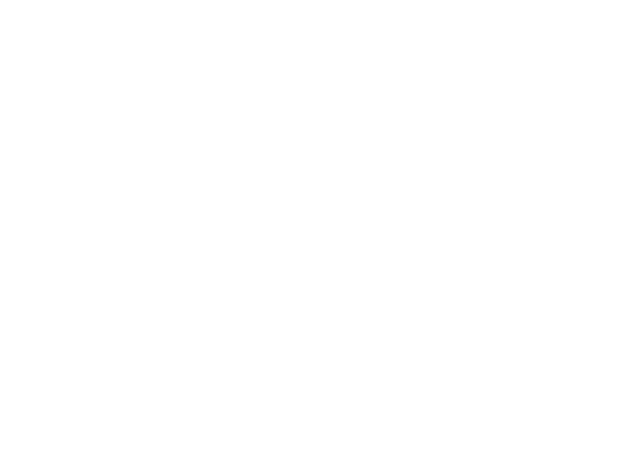
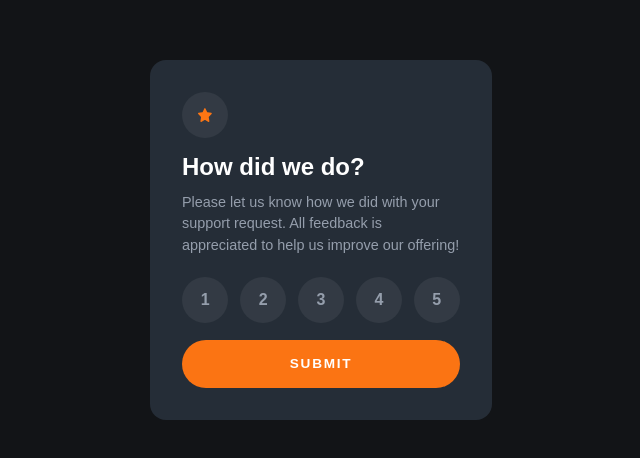
Before and after one commit to zeyd-inik/interactive-rating-component-main, a Vue app: page / in a window 1280 px wide. Shown: the part 160-618 px from the top of the page, without its empty margins (319-959 px from the left). Built offline with nearby package versions, Linux system fonts and the light colour scheme.

Commit message:
create HomeView.vue

```diff
--- a/index.html
+++ b/index.html
@@ -1,9 +1,9 @@
 <!DOCTYPE html>
 <html lang="en">
     <head>
-    <meta charset="UTF-8">
-    <link rel="icon" href="/favicon.ico">
-    <meta name="viewport" content="width=device-width, initial-scale=1.0">
+        <meta charset="UTF-8" />
+        <link rel="icon" href="/favicon.ico" />
+        <meta name="viewport" content="width=device-width, initial-scale=1.0" />
         <title>Vite App</title>
     </head>
     <body>
--- a/src/assets/main.css
+++ b/src/assets/main.css
@@ -6,13 +6,15 @@
     --very-dark-blue: hsl(216, 12%, 8%);
     --desktop: 1440px;
 }
+
 /* Custom Font */
 @import url('https://fonts.googleapis.com/css2?family=Overpass:wght@400;700&display=swap');
 
-body {
+/* CSS Reset */
+* {
+    box-sizing: border-box;
     font-family: 'Overpass', sans-serif;
 }
-/* CSS Reset */
 
 html,
 body,
--- a/src/views/HomeView.vue
+++ b/src/views/HomeView.vue
@@ -1,7 +1,132 @@
 <template>
-    <div></div>
+    <div class="home_view">
+        <div class="rate_box">
+            <div class="circle">
+                <img src="../assets/images/icon-star.svg" alt="star" />
+            </div>
+            <h1 class="title">How did we do?</h1>
+            <p class="text">
+                Please let us know how we did with your support request. All feedback is appreciated to help us improve
+                our offering!
+            </p>
+            <!-- create circles with v-for -->
+            <div class="circles_container">
+                <div
+                    class="circle number"
+                    :class="{ circle_hover: selectedCircle === index }"
+                    v-for="(num, index) in 5"
+                    :key="index"
+                    @click="handleCircleClick(index)"
+                >
+                    {{ num }}
+                </div>
+            </div>
+            <button class="btn">submit</button>
+        </div>
+    </div>
 </template>
 
-<script setup></script>
+<script setup>
+import { ref } from 'vue';
+const selectedCircle = ref(null);
+const handleCircleClick = (idx) => {
+    selectedCircle.value = idx;
+};
+</script>
 
-<style scoped></style>
+<style scoped>
+.home_view {
+    height: 100vh;
+    background-color: var(--very-dark-blue);
+    display: flex;
+    justify-content: center;
+    align-items: center;
+    font-family: 'Overpass', sans-serif;
+}
+.rate_box {
+    width: 342px;
+    height: 360px;
+    max-width: 470px;
+    display: flex;
+    flex-direction: column;
+    align-items: flex-start;
+    justify-content: space-between;
+    background-color: var(--dark-blue);
+    padding: 2rem;
+    border-radius: 1rem;
+    overflow: auto;
+}
+.circle {
+    width: 2.9rem;
+    height: 2.9rem;
+    border-radius: 50%;
+    display: flex;
+    justify-content: center;
+    align-items: center;
+    background-color: rgba(255, 255, 255, 0.061);
+}
+.circle::selection {
+    background-color: transparent;
+}
+.circle.number:hover {
+    background-color: var(--orange);
+    color: white;
+    transition: all 0.2s ease;
+    cursor: pointer;
+}
+
+.btn {
+    width: 100%;
+    height: 3rem;
+    border: none;
+    border-radius: 50px;
+    background-color: var(--orange);
+    color: white;
+    font-weight: 700;
+    font-size: 0.85rem;
+    cursor: pointer;
+    text-transform: uppercase;
+    letter-spacing: 1.7px;
+}
+.btn:active {
+    transform: translateY(2px);
+    box-shadow: 0px -1px 0.1rem rgba(0, 0, 0, 0.1);
+}
+.btn:hover {
+    background-color: white;
+    transition: all 0.2s ease;
+    color: var(--orange);
+}
+.title {
+    font-size: 1.5rem;
+    font-weight: 700;
+    color: white;
+    margin: 1rem 0;
+}
+.text {
+    font-size: 0.9rem;
+    font-weight: 400;
+    color: var(--white);
+    line-height: 1.5;
+    transform: translateY(-20px);
+    margin-top: 1rem;
+}
+.circle img {
+    width: 0.9rem;
+    height: 0.9rem;
+}
+.circles_container {
+    display: flex;
+    justify-content: space-between;
+    width: 100%;
+    margin-bottom: 1rem;
+}
+.circles_container div {
+    color: var(--white);
+    font-weight: 700;
+}
+.circle_hover {
+    background-color: var(--medium-grey);
+    color: white !important;
+}
+</style>
```
Also changed, not shown: package.json (indentation only). Lines whose indentation alone changed are shown as unchanged.
